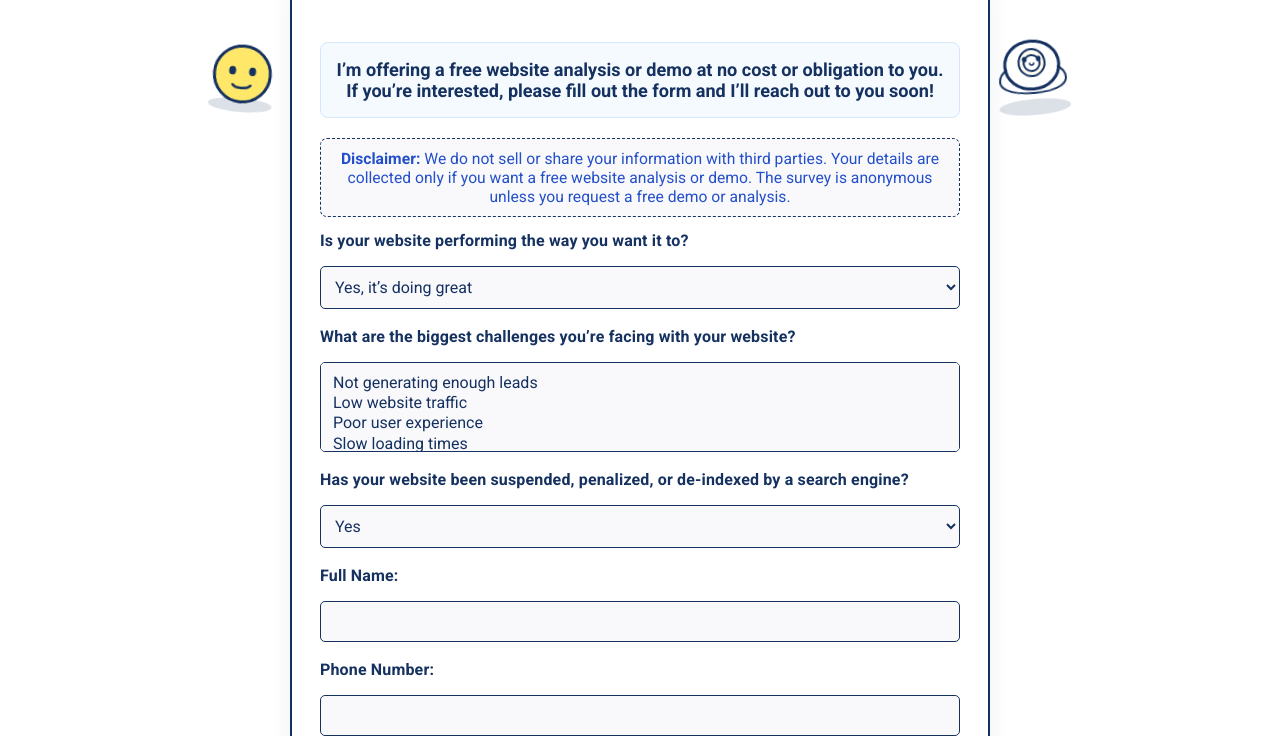
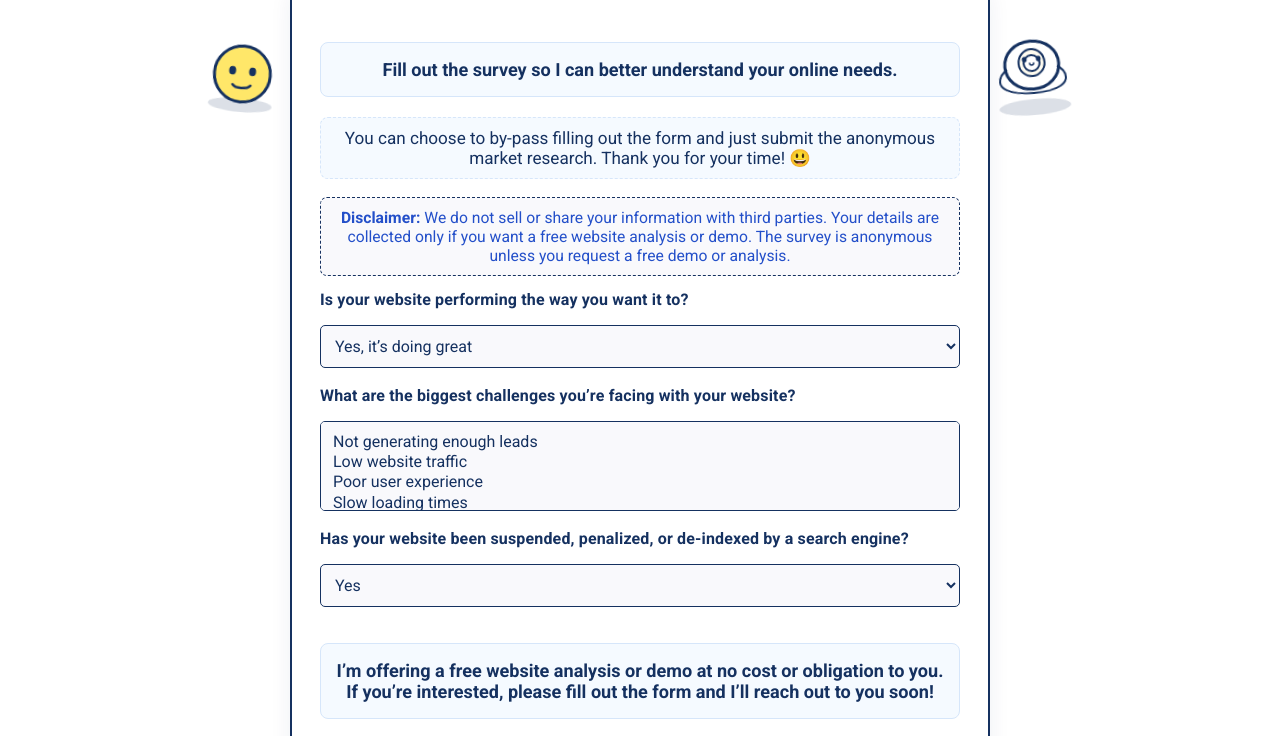
Before and after one commit to Taniad2169/Social-Media-Survey-The-WebSwab, a plain HTML site: page INDEX.html in a window 1280 px wide. Shown: the part 96-832 px from the top of the page. Drawn offline with nearby package versions, Linux system fonts and the light colour scheme.

Commit message:
Update index.html

```diff
--- a/INDEX.html
+++ b/INDEX.html
@@ -63,6 +63,17 @@
       border-radius: 8px;
       padding: 16px 12px;
       border: 1.5px solid #d6e6fa;
+    }
+    .anonymous-note {
+      text-align: center;
+      color: #153160;
+      font-size: 1.07em;
+      margin: 10px 0 18px 0;
+      padding: 10px 10px;
+      background: #f5faff;
+      border-radius: 8px;
+      border: 1.5px dashed #d6e6fa;
+      font-weight: 500;
     }
     label {
       font-weight: 700;
@@ -289,14 +300,16 @@
     <span class="company-title">The WebSwan</span>
     <form id="websiteForm">
       <div class="free-demo-note">
-        I’m offering a free website analysis or demo at no cost or obligation to you.<br>
-        If you’re interested, please fill out the form and I’ll reach out to you soon!
+        Fill out the survey so I can better understand your online needs.
+      </div>
+      <div class="anonymous-note">
+        You can choose to by-pass filling out the form and just submit the anonymous market research. Thank you for your time! 😃
       </div>
       <div class="disclaimer">
         <strong>Disclaimer:</strong> We do not sell or share your information with third parties. Your details are collected only if you want a free website analysis or demo. The survey is anonymous unless you request a free demo or analysis.
       </div>
 
-      <!-- Question about website performance -->
+      <!-- Survey Questions -->
       <label for="websitePerformance">Is your website performing the way you want it to?</label>
       <select id="websitePerformance" name="websitePerformance">
         <option value="great">Yes, it’s doing great</option>
@@ -304,7 +317,6 @@
         <option value="no">No, it’s not working well at all</option>
       </select>
 
-      <!-- Website challenges -->
       <label for="websiteChallenges">What are the biggest challenges you’re facing with your website?</label>
       <select id="websiteChallenges" name="websiteChallenges" multiple>
         <option value="notGeneratingLeads">Not generating enough leads</option>
@@ -315,7 +327,6 @@
         <option value="other">Other</option>
       </select>
 
-      <!-- Website suspension or penalty -->
       <label for="penalized">Has your website been suspended, penalized, or de-indexed by a search engine?</label>
       <select id="penalized" name="penalized">
         <option value="yes">Yes</option>
@@ -323,7 +334,12 @@
         <option value="notSure">I’m not sure</option>
       </select>
 
-      <!-- Contact Details -->
+      <!-- Moved header content above Full Name field -->
+      <div class="free-demo-note">
+        I’m offering a free website analysis or demo at no cost or obligation to you. If you’re interested, please fill out the form and I’ll reach out to you soon!
+      </div>
+
+      <!-- Contact Details (not mandatory) -->
       <label for="fullName">Full Name:</label>
       <input type="text" id="fullName" name="fullName" autocomplete="name">
 
@@ -336,14 +352,12 @@
       <label for="businessName">Business Name:</label>
       <input type="text" id="businessName" name="businessName" autocomplete="organization">
 
-      <!-- Move "Do you have a website?" here -->
       <label for="hasWebsite">Do you have a website?</label>
       <select id="hasWebsite" name="hasWebsite" onchange="toggleWebsiteField()">
         <option value="yes">Yes</option>
         <option value="no">No</option>
       </select>
 
-      <!-- Website URL input (only shows if they have a website) -->
       <div id="websiteUrlField" style="display: none;">
         <label>Please enter your website URL:</label>
         <div class="website-url-row">
```
